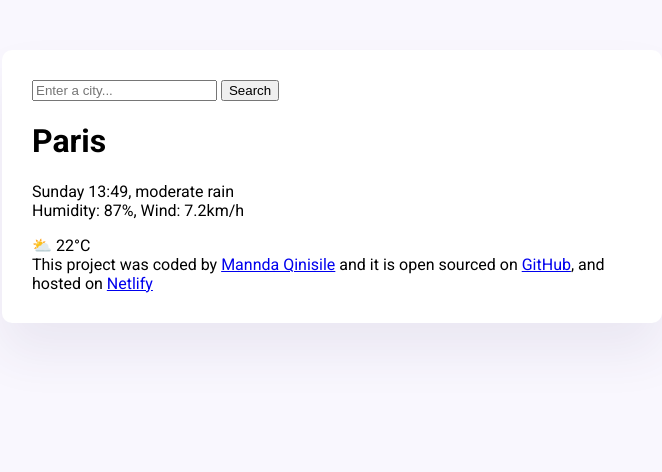
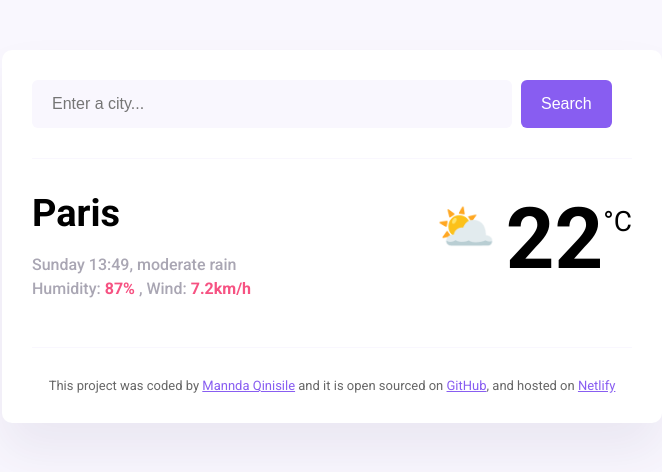
Before and after one commit to qmannda/MQ-weather-app, a plain HTML site: page index.html in a window 1280 px wide. Shown: the whole page, without its empty margins (308-970 px from the left). Drawn offline with Linux system fonts and the light colour scheme.

Commit message:
Added more CSS

```diff
--- a/index.html
+++ b/index.html
@@ -15,21 +15,32 @@
   <body>
     <div class="container">
       <header>
-        <form>
-          <input type="search" placeholder="Enter a city..." required />
-          <input type="submit" value="Search" />
+        <form class="search-form">
+          <input
+            type="search"
+            placeholder="Enter a city..."
+            required
+            class="search-input"
+          />
+          <input type="submit" value="Search" class="search-btn" />
         </form>
       </header>
       <main>
-        <div>
-          <h1>Paris</h1>
-          <p>
-            Sunday 13:49, moderate rain
-            <br />
-            Humidity: 87%, Wind: 7.2km/h
-          </p>
+        <div class="app-data">
+          <div>
+            <h1 class="current-location">Paris</h1>
+            <p class="current-weather">
+              Sunday 13:49, moderate rain
+              <br />
+              Humidity: <strong>87%</strong> , Wind: <strong>7.2km/h</strong>
+            </p>
+          </div>
+          <div class="temp-container">
+            <div class="weather-icon">⛅</div>
+            <div class="current-temp">22</div>
+            <div class="temp-unit">°C</div>
+          </div>
         </div>
-        <div>⛅ 22°C</div>
       </main>
 
       <footer>
--- a/src/style.css
+++ b/src/style.css
@@ -11,3 +11,84 @@ body {
   border-radius: 10px;
   padding: 30px;
 }
+
+header {
+  border-bottom: 1px solid #f9f7fe;
+  padding: 0 0 30px 0;
+}
+
+.app-data {
+  display: flex;
+  justify-content: space-between;
+}
+
+main {
+  padding: 30px 0;
+}
+
+a {
+  color: #885df1;
+}
+
+.search-input {
+  background-color: #f9f7fe;
+  border: none;
+  border-radius: 6px;
+  width: 80%;
+  font-size: 16px;
+  padding: 15px 20px;
+}
+
+.search-btn {
+  background: #885df1;
+  padding: 15px 20px;
+  border: none;
+  border-radius: 6px;
+  color: white;
+  font-size: 16px;
+  margin-left: 5px;
+}
+
+.current-location {
+  margin: 0;
+  font-size: 38px;
+  line-height: 48px;
+}
+
+.current-weather {
+  font-size: 16px;
+  color: rgba(39, 33, 66, 0.4);
+  line-height: 24px;
+  font-weight: 500;
+}
+
+.current-weather strong {
+  color: #f65282;
+}
+
+.temp-container {
+  display: flex;
+}
+
+.weather-icon {
+  font-size: 48px;
+  margin: 10px;
+}
+
+.current-temp {
+  font-size: 85px;
+  font-weight: 700;
+}
+
+.temp-unit {
+  margin-top: 16px;
+  font-size: 28px;
+}
+
+footer {
+  border-top: 1px solid #f9f7fe;
+  padding: 30px 0 0 0;
+  text-align: center;
+  font-size: 13px;
+  color: rgba(0, 0, 0, 0.6);
+}
```
